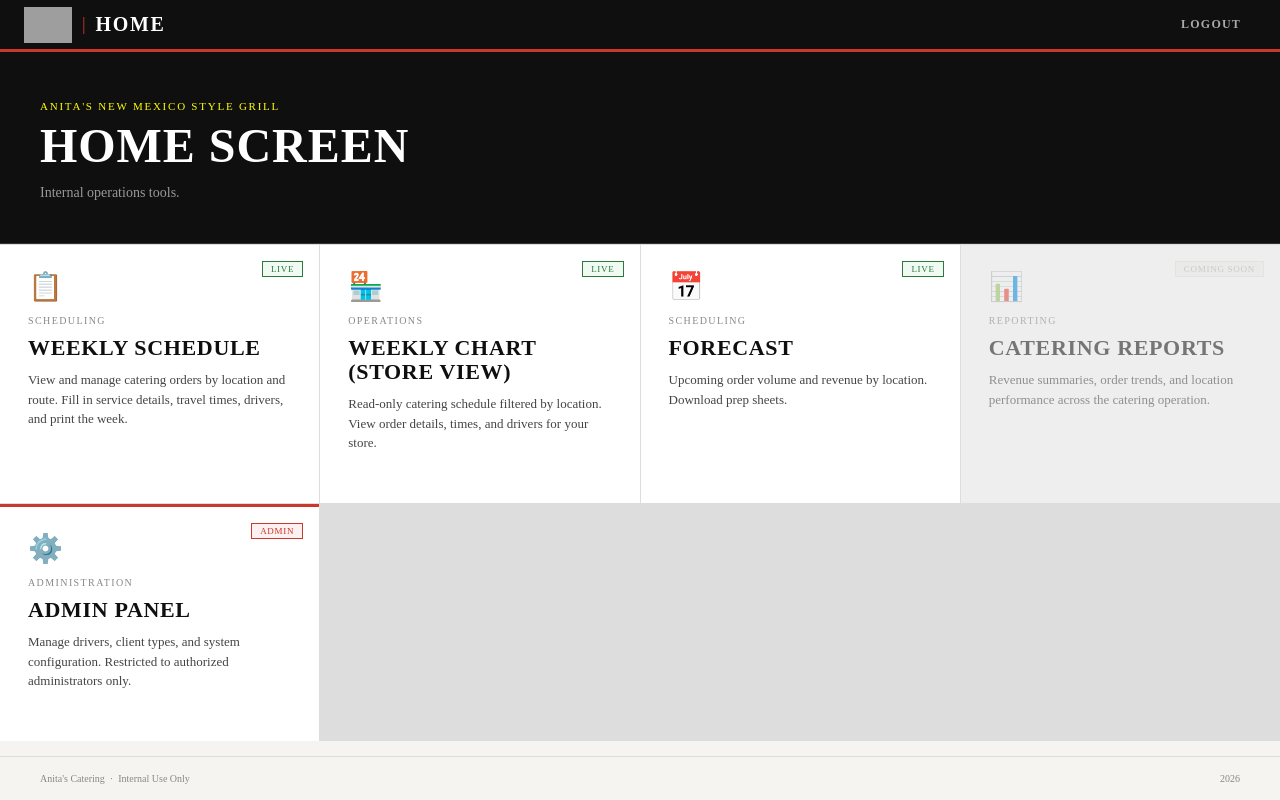
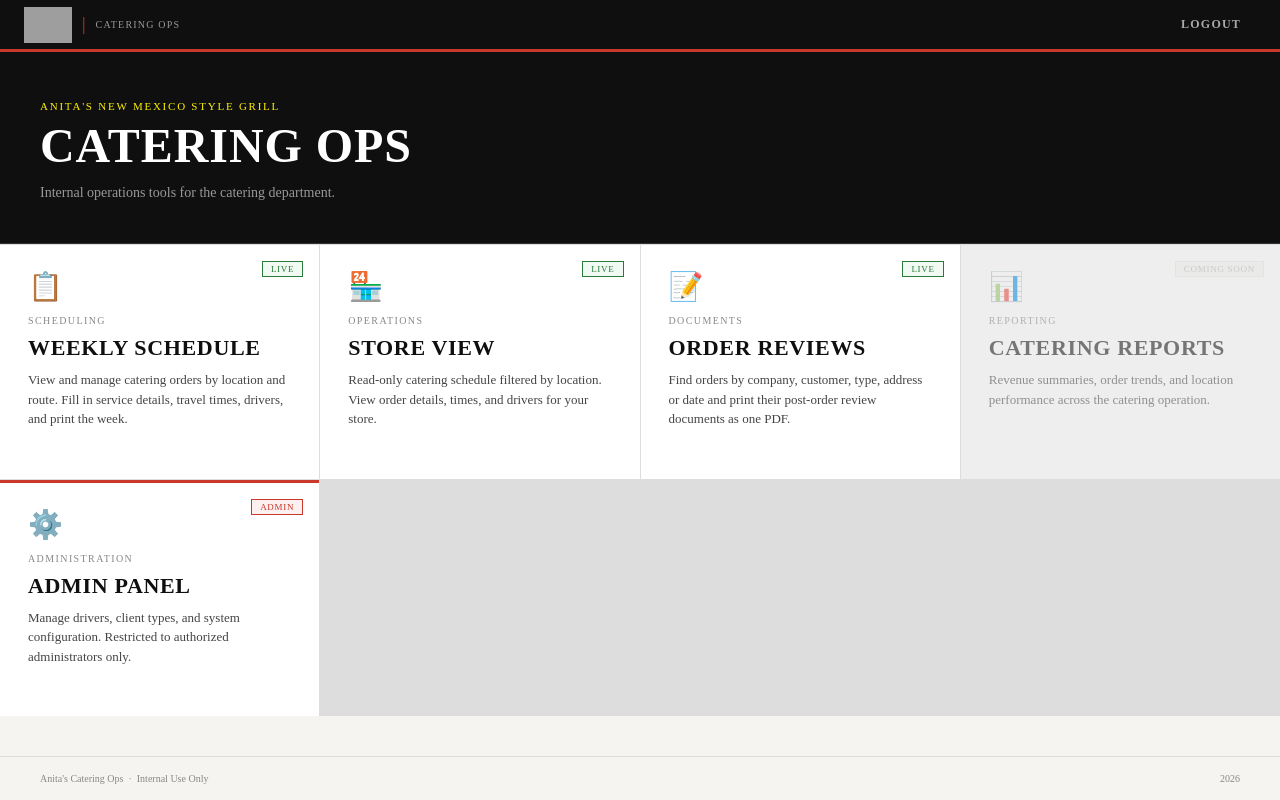
Before and after one commit to thatvirginian/Anitas_Catering_App, a Flask app: page / in a window 1280 px wide. Run offline with Flask 3, Linux system fonts and the light colour scheme; parts of the project's set-up code (start-up, migrations or seed data) failed here and were passed over; some web fonts are replaced; grey boxes are pictures that could not be loaded.

Commit message:
Publish Review Page

```diff
--- a/templates/home.html
+++ b/templates/home.html
@@ -3,7 +3,7 @@
 <head>
     <meta charset="UTF-8">
     <meta name="viewport" content="width=device-width, initial-scale=1.0">
-    <title>Anita's Internal</title>
+    <title>Internal Catering Portal</title>
     <link rel="preconnect" href="https://fonts.googleapis.com">
     <link rel="preconnect" href="https://fonts.gstatic.com" crossorigin>
     <link href="https://fonts.googleapis.com/css2?family=DM+Mono:wght@400;500&family=Barlow+Condensed:wght@400;600;700;800&family=Barlow:wght@400;500;600&display=swap" rel="stylesheet">
@@ -58,7 +58,7 @@
         .home-hero-eyebrow {
             font-family: var(--font-mono);
             font-size: 11px; letter-spacing: 0.16em;
-            color: #ffff00; text-transform: uppercase;
+            color: #fff200; text-transform: uppercase;
             margin-bottom: 10px;
         }
 
@@ -181,7 +181,7 @@
         <img src="https://d3ciwvs59ifrt8.cloudfront.net/9cf1ec9b-d1e5-446e-bba8-79268b0d6b88/a2c61101-ffed-487e-9e8e-1248ae3a4cb7.png"
              alt="Anita's" class="home-logo">
         <span class="home-header-divider">|</span>
-        <span class="header-label">Home</span>
+        <span class="home-header-sub">CATERING OPS</span>
     </div>
     {% if 'admin' in user.roles %}
     <a href="/.auth/logout" class="home-header-logout">LOGOUT</a>
@@ -190,8 +190,8 @@
 
 <div class="home-hero">
     <div class="home-hero-eyebrow">Anita's New Mexico Style Grill</div>
-    <div class="home-hero-title">Home Screen</div>
-    <div class="home-hero-sub">Internal operations tools.</div>
+    <div class="home-hero-title">Catering Ops</div>
+    <div class="home-hero-sub">Internal operations tools for the catering department.</div>
 </div>
 
 <div class="home-grid">
@@ -212,24 +212,26 @@
         <span class="home-card-tag home-card-tag--live">LIVE</span>
         <div class="home-card-icon">🏪</div>
         <div class="home-card-label">Operations</div>
-        <div class="home-card-title">Weekly Chart {% if 'admin' in user.roles or 'catering' in user.roles %}(Store View){% endif %}</div>
+        <div class="home-card-title">Store View</div>
         <div class="home-card-desc">
             Read-only catering schedule filtered by location.
             View order details, times, and drivers for your store.
         </div>
         <div class="home-card-arrow">OPEN →</div>
     </a>
-    <a href="{{ url_for('forecast') }}" class="home-card">
+    {% if 'admin' in user.roles or 'catering' in user.roles %}
+    <a href="{{ url_for('reviews') }}" class="home-card">
         <span class="home-card-tag home-card-tag--live">LIVE</span>
-        <div class="home-card-icon">📅</div>
-        <div class="home-card-label">Scheduling</div>
-        <div class="home-card-title">Forecast</div>
+        <div class="home-card-icon">📝</div>
+        <div class="home-card-label">Documents</div>
+        <div class="home-card-title">Order Reviews</div>
         <div class="home-card-desc">
-            Upcoming order volume and revenue by location. Download prep sheets.
+            Find orders by company, customer, type, address or date and
+            print their post-order review documents as one PDF.
         </div>
         <div class="home-card-arrow">OPEN →</div>
     </a>
-
+    {% endif %}
     {% if 'admin' in user.roles or 'catering' in user.roles %}
     <div class="home-card home-card--disabled">
         <span class="home-card-tag home-card-tag--soon">COMING SOON</span>
@@ -242,6 +244,7 @@
         </div>
     </div>
     {% endif %}
+
 
     {% if 'admin' in user.roles or 'catering' in user.roles %}
     <a href="{{ url_for('admin') }}" class="home-card" style="border-top: 3px solid var(--accent);">
@@ -264,7 +267,7 @@
 </div>
 
 <div class="home-footer">
-    <span>Anita's Catering &nbsp;·&nbsp; Internal Use Only</span>
+    <span>Anita's Catering Ops &nbsp;·&nbsp; Internal Use Only</span>
     <span>{{ year }}</span>
 </div>
 
```
